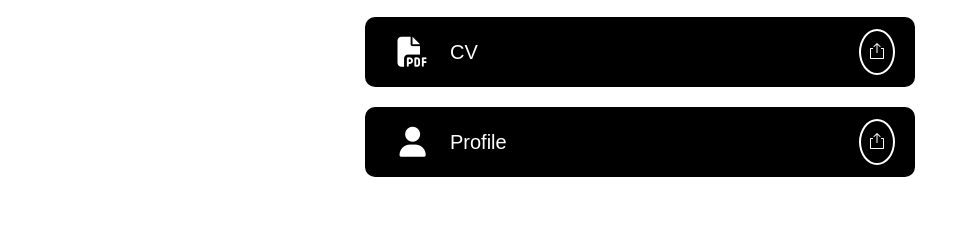
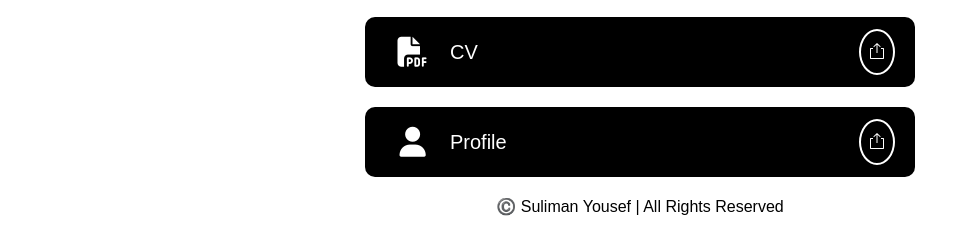
Before and after one commit to Su03l/SulimanLinktree0, a plain HTML site: page index.html in a window 1280 px wide. Shown: the part 730-966 px from the top of the page, without its empty margins (0-957 px from the left). Drawn offline with Linux system fonts and the light colour scheme.

Commit message:
Update index.html

```diff
--- a/index.html
+++ b/index.html
@@ -104,6 +104,12 @@
 
     <div class="toast" id="toast">Link copied to clipboard!</div>
 
+    <footer lass="list">
+    <p class="copyright" >
+        ©️ Suliman Yousef | All Rights Reserved
+      </p>
+    </footer>
+
     <script src="script.js"></script>
 </body>
 </html>
```
